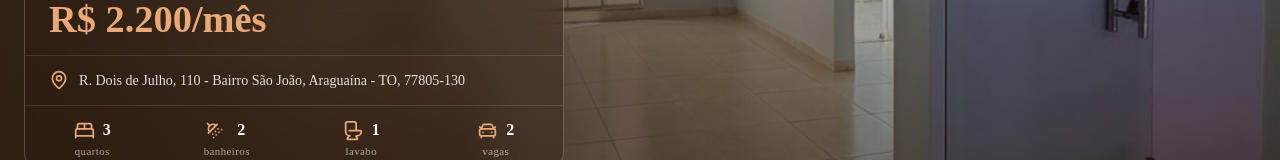
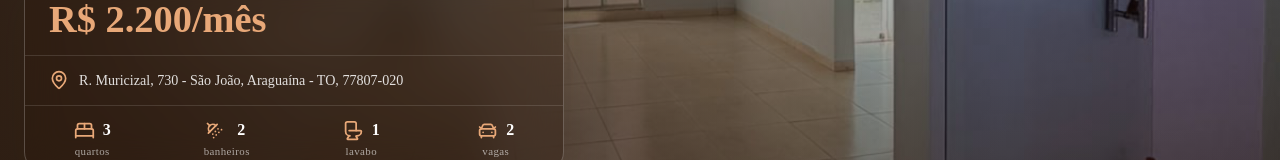
Before and after one commit to mmatteuus/aluguel_natalia, a Next.js app in the folder frontend/: page / in a window 1280 px wide. Shown: the part 463-623 px from the top of the page. Built offline with nearby package versions, Linux system fonts and the light colour scheme; no server answers.

Commit message:
Atualiza endereço do imóvel

```diff
--- a/frontend/content/property.ts
+++ b/frontend/content/property.ts
@@ -15,12 +15,12 @@ export const property = {
   price: 'R$ 2.200/mês',
   numericPrice: 2200,
   currency: 'BRL',
-  address: 'R. Dois de Julho, 110 - Bairro São João, Araguaína - TO, 77805-130',
-  streetAddress: 'R. Dois de Julho, 110',
+  address: 'R. Muricizal, 730 - São João, Araguaína - TO, 77807-020',
+  streetAddress: 'R. Muricizal, 730',
   neighborhood: 'Bairro São João',
   city: 'Araguaína',
   state: 'TO',
-  postalCode: '77805-130',
+  postalCode: '77807-020',
   country: 'BR',
   phone: '+55 63 99225-7802',
   whatsapp: '5563992257802',
@@ -95,7 +95,7 @@ export const property = {
 } as const;
 
 export const whatsappUrl = `https://wa.me/${property.whatsapp}?text=${encodeURIComponent(
-  'Olá! Tenho interesse no sobrado da R. Dois de Julho, 110. Gostaria de agendar uma visita.'
+  'Olá! Tenho interesse no sobrado da R. Muricizal, 730. Gostaria de agendar uma visita.'
 )}`;
 
-export const mapsUrl = `https://www.google.com/maps/search/?api=1&query=${encodeURIComponent(property.address)}`;
+export const mapsUrl = 'https://maps.app.goo.gl/hDygWN7hXKEJs8Eu6';
```
Also changed, not shown: 1 other file (tests, documents, lock files or other folders).
